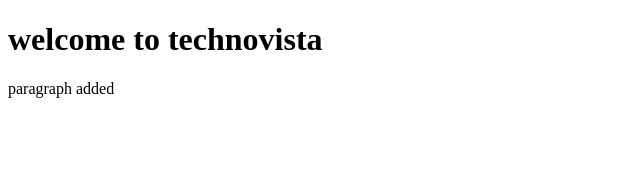
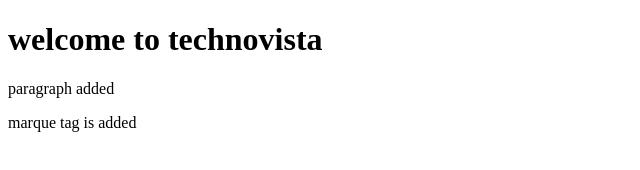
Before and after one commit to Siddam08/hms, a plain HTML site: page hrms.html in a window 1280 px wide. Shown: the whole page, without its empty margins (0-640 px from the left). Drawn offline with Linux system fonts and the light colour scheme.

Commit message:
marque tmag is added

```diff
--- a/hrms.html
+++ b/hrms.html
@@ -9,6 +9,8 @@
 <body>
     <h1>welcome to technovista</h1>
     <p>paragraph added</p>
+    <marque>marque tag is added</marque>
+
 
 </body>
 </html>
```
